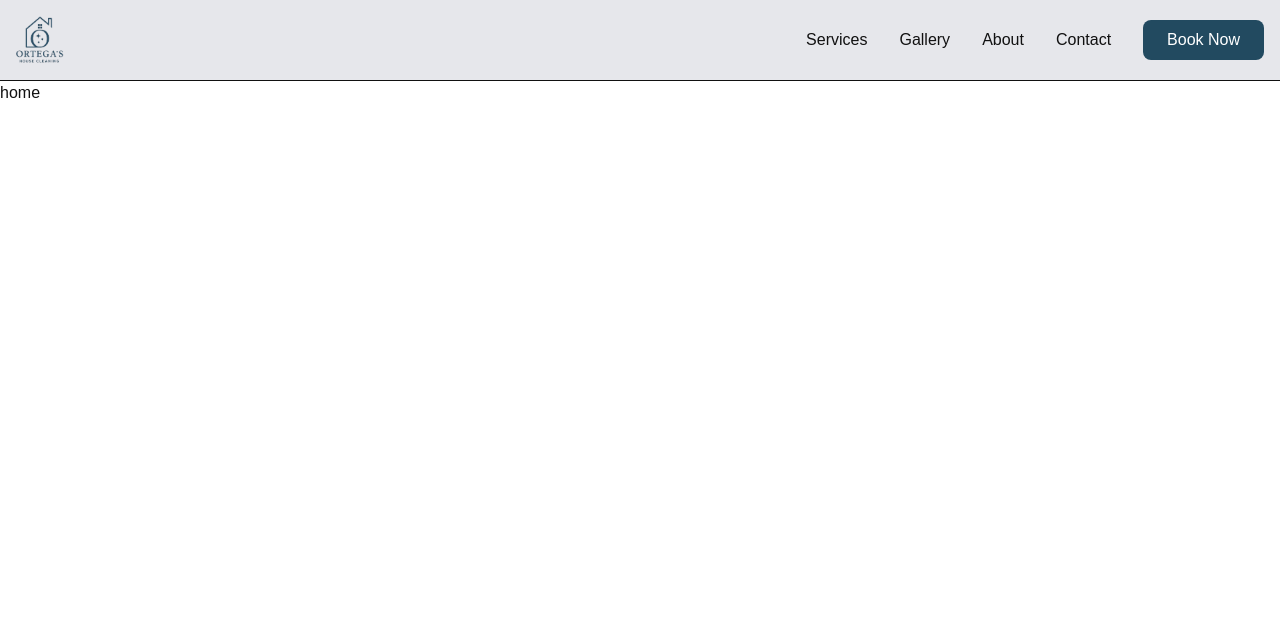
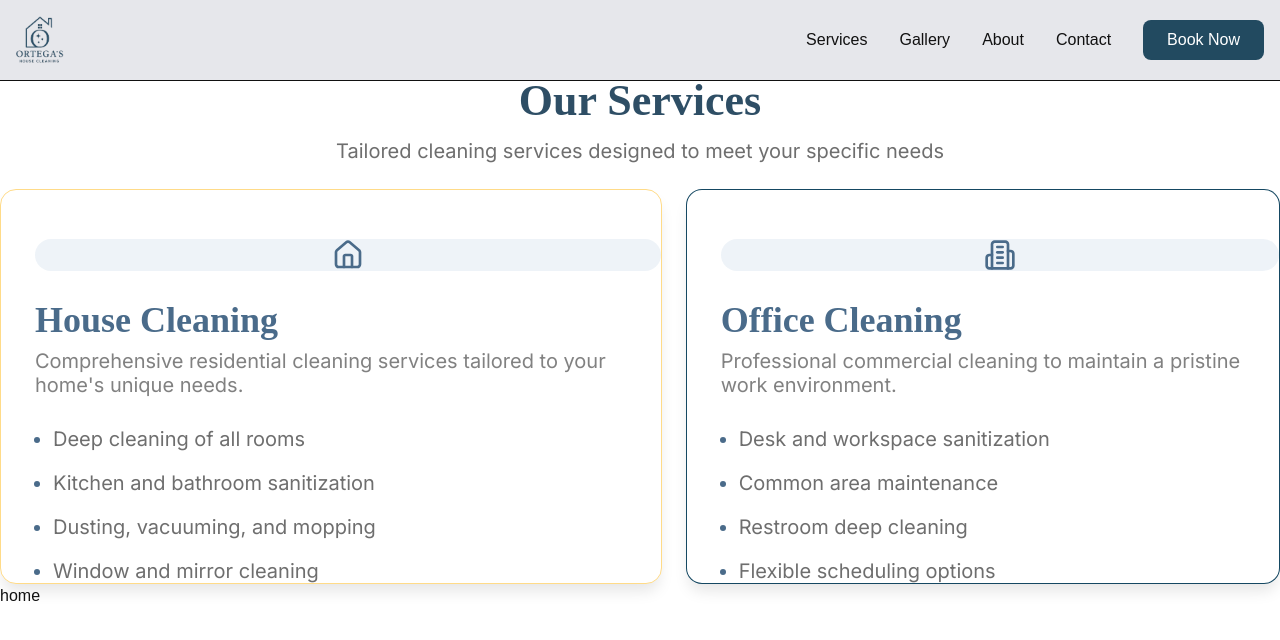
Before and after one commit to webimpactuw/ortegas-cleaning, a Next.js app: page / in a window 1280 px wide. Shown: the top 640 px of the page. Built offline with nearby package versions, Linux system fonts and the light colour scheme.

Commit message:
created the our services section of the home page

```diff
--- a/app/page.js
+++ b/app/page.js
@@ -1,11 +1,13 @@
 import Image from "next/image";
 import Navbar from "@/components/Navbar";
+import ServicesHomePage from "@/components/ServicesHomePage";
 
 // home to label page; to be changed
 export default function Home() {
   return (
     <div>
         <Navbar/>
+        <ServicesHomePage/>
         home
     </div>
   );
--- /dev/null
+++ b/components/ServicesHomePage.js
@@ -0,0 +1,44 @@
+import Link from "next/link";
+import Image from "next/image";
+import House from "../public/House.svg";
+import Building from "../public/Building.svg";
+import { Inter } from 'next/font/google'
+
+const inter = Inter({ subsets: ['latin'] })
+
+export default function ServicesHomePage() {
+  return (
+    <div className="flex flex-col items-center">
+      <h3 className="font-[Playfair_Display] font-semibold text-[44px] leading-[40px] tracking-[0px] text-center text-[#2E4E65] mb-4">Our Services</h3>
+      <p className="font-[inter] font-normal text-[20px] leading-[28px] tracking-[0px] text-center text-[#4A4A4ACC] mb-6">Tailored cleaning services designed to meet your specific needs</p>
+      <div className="flex">
+        <div className="w-[559.998291015625] h-[478] opacity-100 rounded-[16px] border-[1.67px] [column-span:1] mr-3 border-[#FFDB88] [box-shadow:0px_4px_6px_-4px_#0000001A] [box-shadow:0px_10px_15px_-3px_#0000001A] bg-white">
+          <div className="flex justify-center items-center w-[63.99305725097656] h-[63.99305725097656] mt-[49px] ml-[34.01px] rounded-[16px] pl-0 opacity-100 bg-[#D4E2ED66] ml-">
+            <Image src={House} alt="House"/>
+          </div>
+          <h5 className="font-[Playfair_Display] font-semibold text-[36px] leading-[32px] tracking-[0px] text-[#4A6B8A] ml-[34.01px] mt-[33px]">House Cleaning</h5>
+          <p className="w-[458] h-[48] mt-[13.02px] ml-[34.01px] opacity-100 font-[inter] font-normal text-[20px] leading-[24px] tracking-[0px] text-[#4A4A4AB2]">Comprehensive residential cleaning services tailored to your home's unique needs.</p>
+          <ul className="w-[496.0069580078125] h-[147.9340362548828] mt-[30px] ml-[52.01px] gap-[12px] opacity-100 font-[inter] font-normal text-[20px] leading-[24px] tracking-[0px] text-[#4A4A4ACC] list-disc marker:text-[#4A6B8A]">
+            <li className="mb-[20px]">Deep cleaning of all rooms</li>
+            <li className="mb-[20px]">Kitchen and bathroom sanitization</li>
+            <li className="mb-[20px]">Dusting, vacuuming, and mopping</li>
+            <li>Window and mirror cleaning</li>
+          </ul>
+        </div>
+        <div className="w-[559.998291015625] h-[478] opacity-100 rounded-[16px] border-[1.67px] [column-span:1] ml-3 border-[#134661FC] [box-shadow:0px_4px_6px_-4px_#0000001A] [box-shadow:0px_10px_15px_-3px_#0000001A] bg-white">
+          <div className="flex justify-center items-center w-[63.99305725097656] h-[63.99305725097656] mt-[49px] ml-[34.01px] rounded-[16px] pl-0 opacity-100 bg-[#D4E2ED66] ml-">
+            <Image src={Building} alt="Building"/>
+          </div>
+          <h5 className="font-[Playfair_Display] font-semibold text-[36px] leading-[32px] tracking-[0px] text-[#4A6B8A] ml-[34.01px] mt-[33px]">Office Cleaning</h5>
+          <p className="w-[458] h-[48] mt-[13.02px] ml-[34.01px] opacity-100 font-[inter] font-normal text-[20px] leading-[24px] tracking-[0px] text-[#4A4A4AB2]">Professional commercial cleaning to maintain a pristine work environment.</p>
+          <ul className="w-[496.0069580078125] h-[147.9340362548828] mt-[30px] ml-[52.01px] gap-[12px] opacity-100 font-[inter] font-normal text-[20px] leading-[24px] tracking-[0px] text-[#4A4A4ACC] list-disc marker:text-[#4A6B8A]">
+            <li className="mb-[20px]">Desk and workspace sanitization</li>
+            <li className="mb-[20px]">Common area maintenance</li>
+            <li className="mb-[20px]">Restroom deep cleaning</li>
+            <li>Flexible scheduling options</li>
+          </ul>
+        </div>
+      </div>
+    </div>
+  );
+}
```
Also changed, not shown: public/Building.svg (added), public/House.svg (added).
